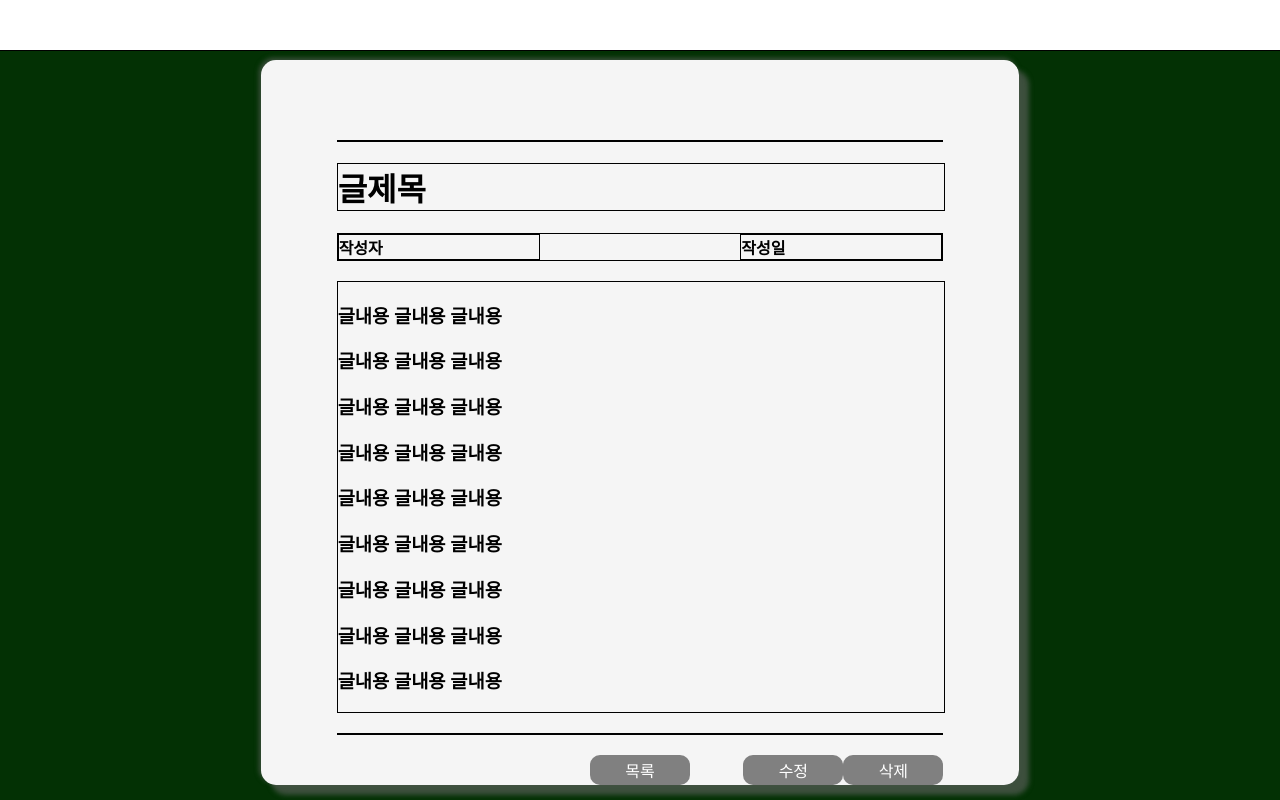
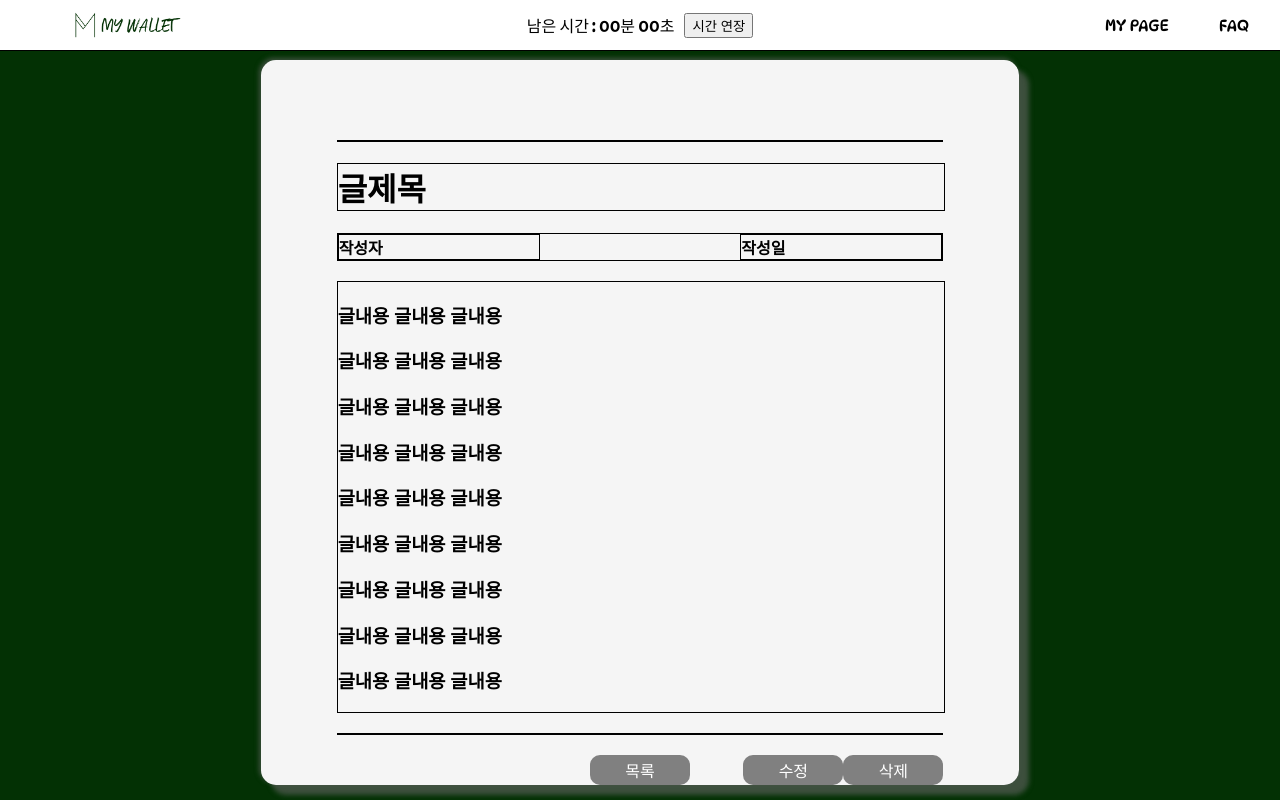
Before and after one commit to jisub12/sangpay, a website with bundled scripts: page board_detail.html in a window 1280 px wide. Built offline with nearby package versions, Linux system fonts and the light colour scheme.

Commit message:
board_detail header fix

```diff
--- a/board_detail.html
+++ b/board_detail.html
@@ -12,7 +12,27 @@
 </head>
 
 <body>
-    <div class="header"></div>
+    <div class="header">
+        <div class="b-sangpay-logo">
+            <a href="./wallet.html">
+                <div class="b-logo"></div>
+            </a>
+        </div>
+        <div class="b-session-time">
+            <div class="b-session">남은 시간 : 00분 00초</div>
+            <button class="b-time-extend-btn">시간 연장</button>
+        </div>
+        <div class="b-menu-option">
+            <ul class="b-header-list">
+                <li class="b-header-list-item">
+                    <a class="b-header-my-page" href="./mypage.html">MY PAGE</a>
+                </li>
+                <li class="b-header-list-item">
+                    <a class="b-header-faq" href="./board.html">FAQ</a>
+                </li>
+            </ul>
+        </div>
+    </div>
     <div class="a-board-box a-detail-box">
         <div class="a-box">
             <!-- <div><br /></div> -->
```
